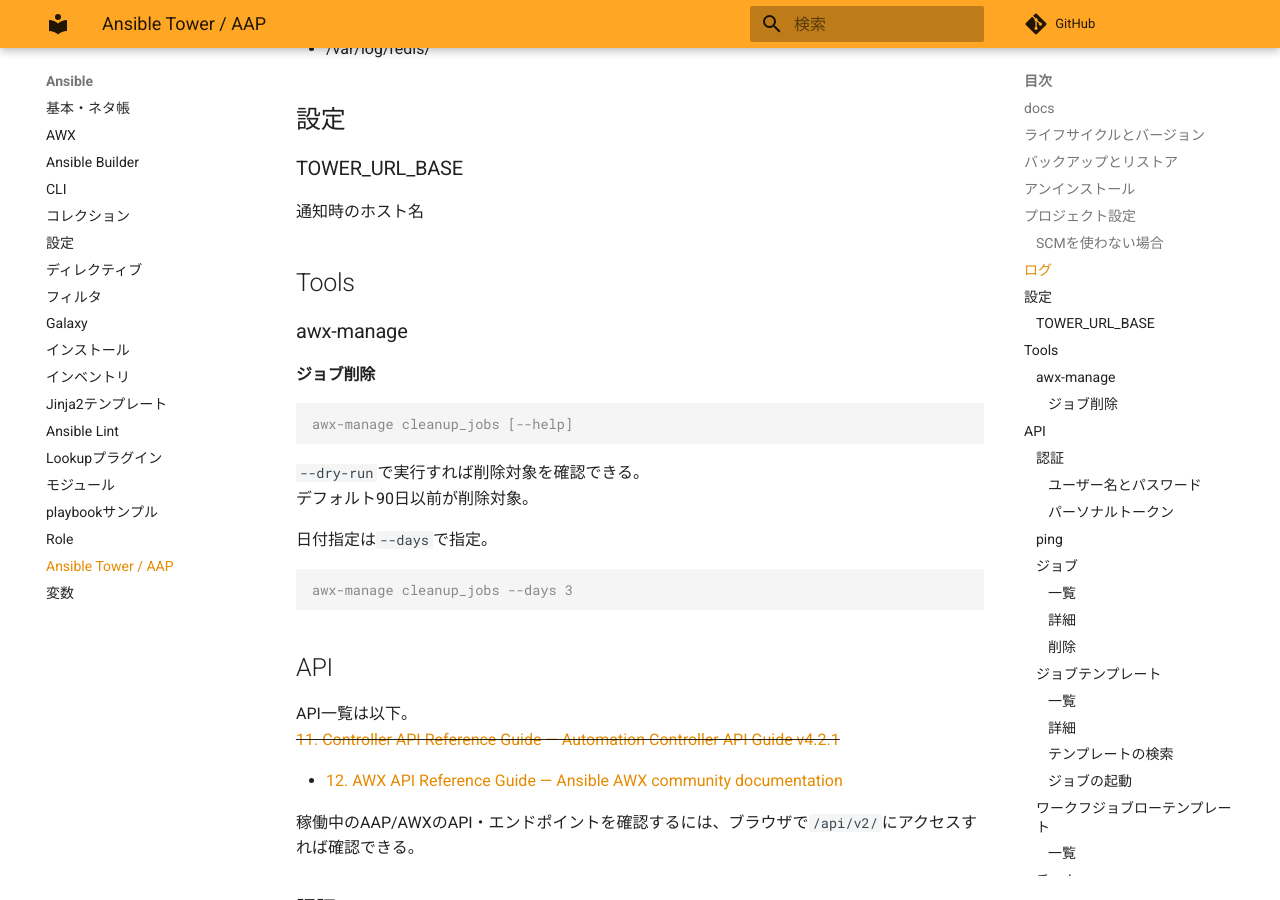
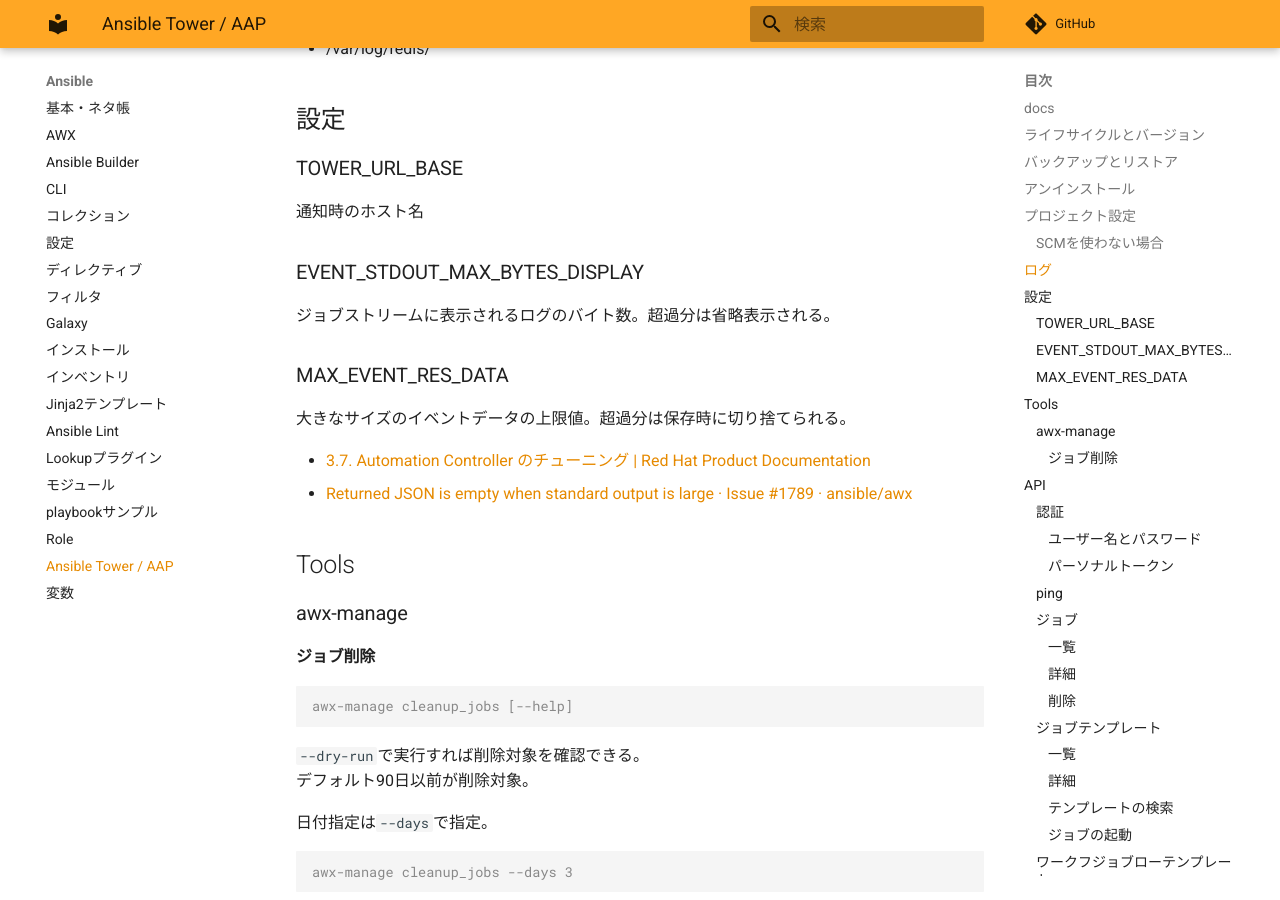
Before and after one commit to zaki-lknr/docs, an MkDocs documentation site: the page built from docs/Ansible/tower.md, in a window 1280 px wide and 900 px high, scrolled down 1988 px. Built offline with MkDocs 1.6.1 and Material for MkDocs 9.7.7, drawn with Linux system fonts in a browser that asks for light colours; comment, search, counter and statistics services are not loaded.

Commit message:
add: ansible/tower: ログサイズ周りの設定項目

```diff
--- a/docs/Ansible/tower.md
+++ b/docs/Ansible/tower.md
@@ -68,6 +68,17 @@ Gitとか使わずTowerのホストのファイルシステム上のplaybookを
 ### TOWER_URL_BASE
 
 通知時のホスト名
+
+### EVENT_STDOUT_MAX_BYTES_DISPLAY
+
+ジョブストリームに表示されるログのバイト数。超過分は省略表示される。
+
+### MAX_EVENT_RES_DATA
+
+大きなサイズのイベントデータの上限値。超過分は保存時に切り捨てられる。
+
+- [3.7. Automation Controller のチューニング | Red Hat Product Documentation](https://docs.redhat.com/ja/documentation/red_hat_ansible_automation_platform/2.5/html/configuring_automation_execution/controller-tuning)
+- [Returned JSON is empty when standard output is large · Issue #1789 · ansible/awx](https://github.com/ansible/awx/issues/1789)
 
 ## Tools
 
```
